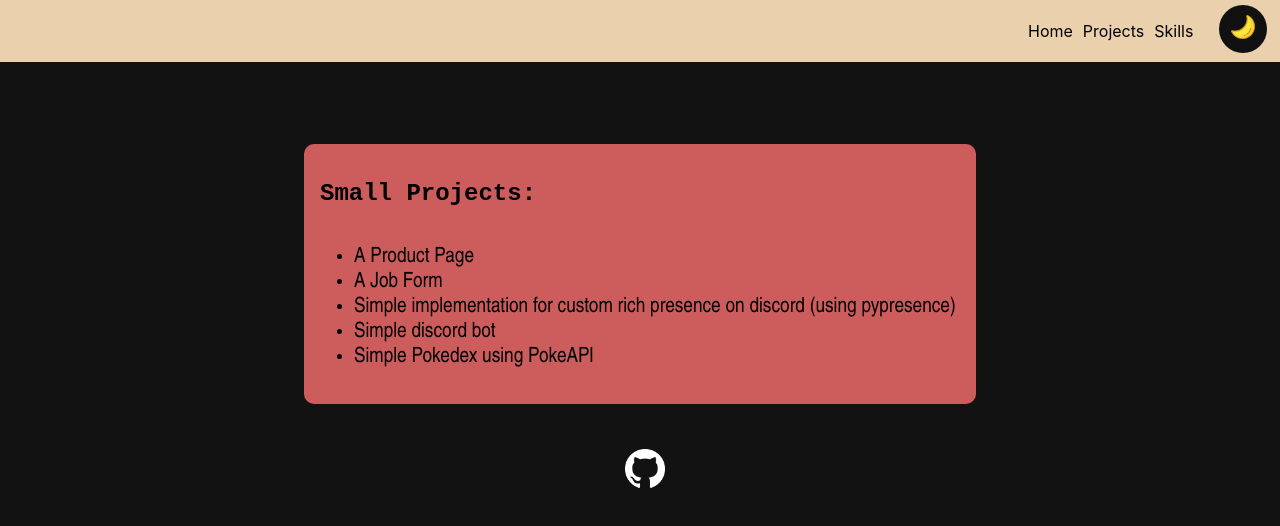
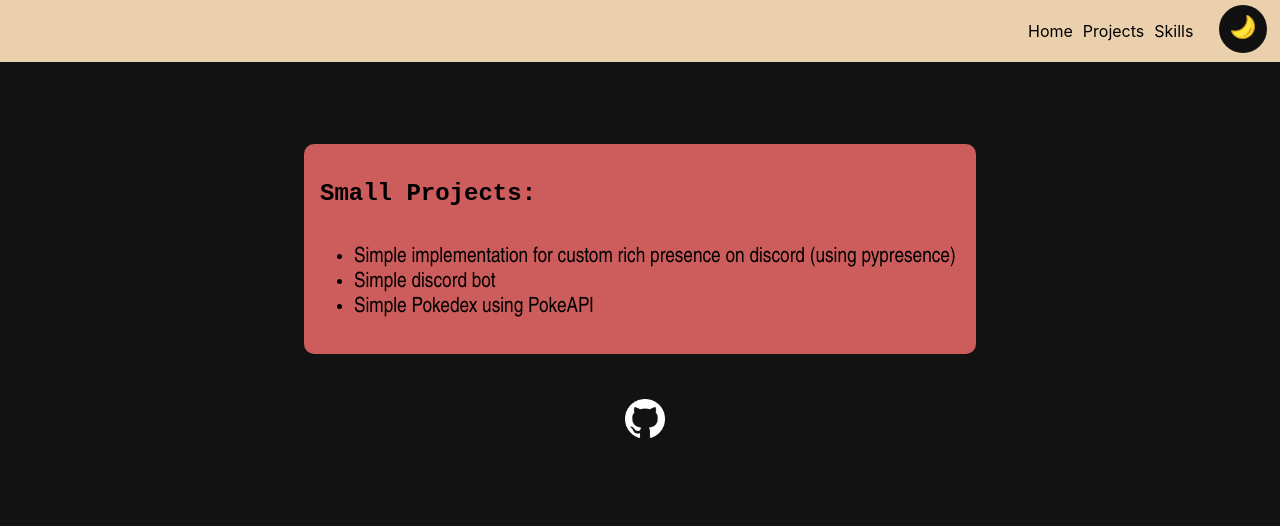
Before and after one commit to reiyuchan/personal-website, a Next.js app: page /projects in a window 1280 px wide. Shown: the top 526 px of the page. Built offline with nearby package versions, Linux system fonts and the light colour scheme.

Commit message:
removed unnecessary html

```diff
--- a/components/projectsls.tsx
+++ b/components/projectsls.tsx
@@ -7,8 +7,6 @@ const ProjectsLs = (props: BodyProps) => {
             <main className={styles.container}>
                 <h2 className={styles.headings}>{props.head1}</h2>
                 <ul style={{ width: '100%', padding: '2px' }}>
-                    <li className={styles.paragraphs}><a className={styles.anchors} href='https://reiyuchan.github.io/productpage/' target={'_blank'} rel='noreferrer'>{props.p1}</a></li>
-                    <li className={styles.paragraphs}><a className={styles.anchors} href='https://reiyuchan.github.io/jobform/' target={'_blank'} rel='noreferrer'>{props.p2}</a></li>
                     <li className={styles.paragraphs}><a className={styles.anchors} href='https://github.com/reiyuchan/CustomRP' target={'_blank'} rel='noreferrer'>{props.p3}</a></li>
                     <li className={styles.paragraphs}><a className={styles.anchors} href='https://github.com/reiyuchan/my-first-discord-bot' target={'_blank'} rel='noreferrer'>{props.p4}</a></li>
                     <li className={styles.paragraphs}><a className={styles.anchors} href='https://github.com/reiyuchan/pokedex' target={'_blank'} rel='noreferrer'>{props.p5}</a></li>
```
